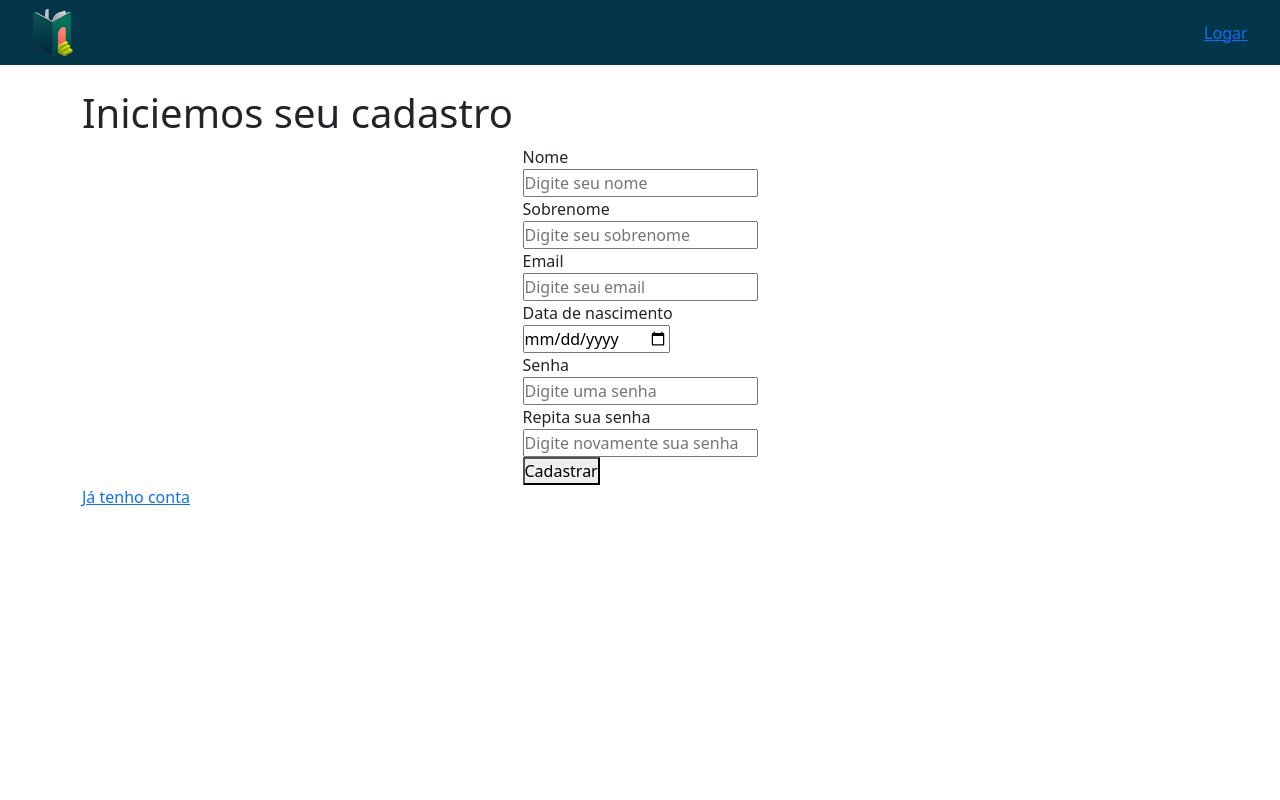
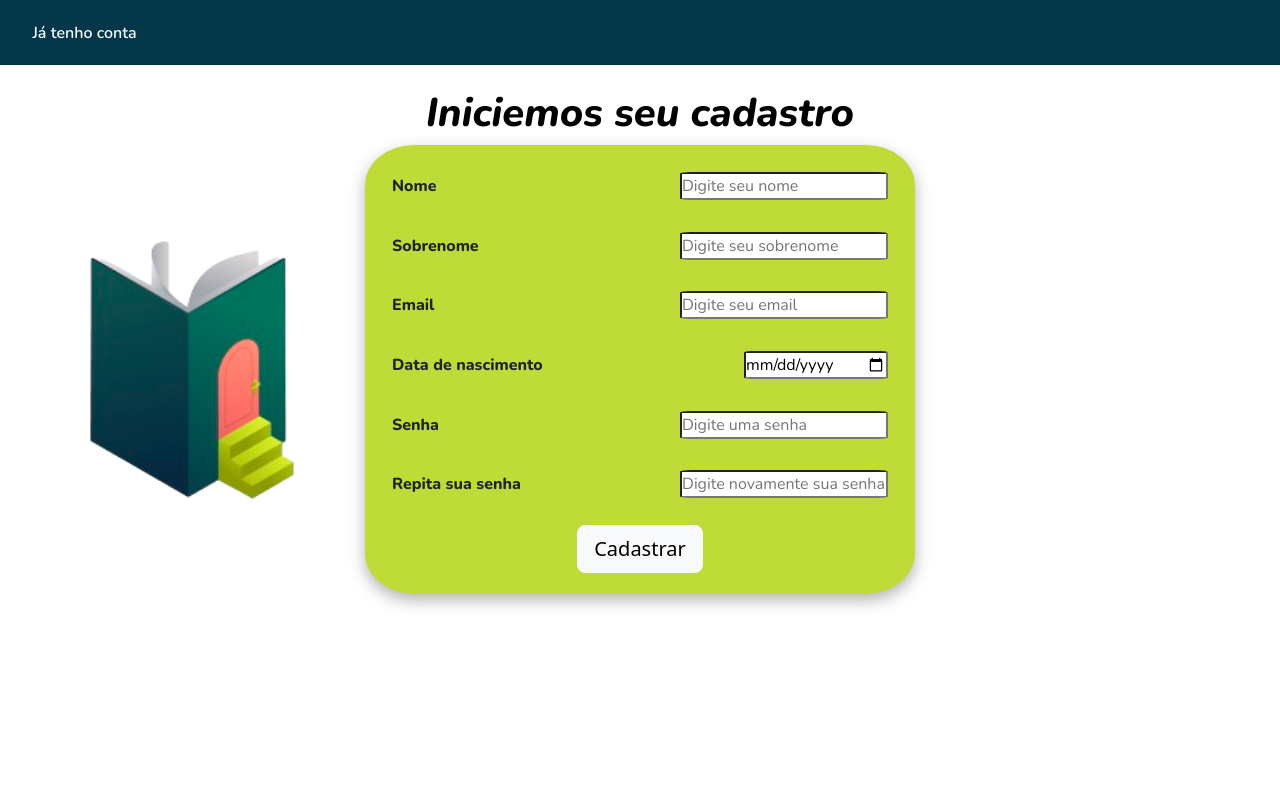
Before and after one commit to Nahoov/Sistema_Bibliotecario, a Python web app: template app/templates/index.html in a window 1280 px wide. Run offline with Jinja, Linux system fonts and the light colour scheme; the template is opened without the code that fills it, so the values that code supplies are empty; some web fonts are replaced.

Commit message:
estilizacao de cadastro

```diff
--- a/app/static/css/style_cadlog.css
+++ b/app/static/css/style_cadlog.css
@@ -12,6 +12,13 @@
     --azul-esc: #04364A;
 }
 
+/* PÁGINA CADASTRO PRINCIPAL */
+
+body {
+    min-height: 100vh;
+    /*background: var(--laranja);*/
+}
+
 .header{
     height: 65px;   /* altura real do header */
     padding: 0 20px;
@@ -20,6 +27,13 @@
     align-items: center;
     background: var(--azul-esc);
 
+}
+
+#link_ancora {
+    font-family: "Nunito", sans-serif;
+    font-weight: 600;
+    color: white;
+    text-decoration: none;
 }
 
 .nav-bar {
@@ -33,15 +47,80 @@
 
 }
 
-nav img {
+/*nav img {
     max-height: 100%;
     width: auto;
+} */
+
+.titulo_principal {
+    text-align: center;
+    font-family: "Nunito", sans-serif;
+    font-weight: 800;
+    font-style: italic;
+    color:black;
+
 }
 
-.cadastro {
+.container-conteudo-cadastro {
+    position: relative;
     display: flex;
     align-items: center;
-    flex-direction: column;
+
+}
+
+#imagem {
+    position: absolute;
+}
+
+#imagem img {
+    width: 220px;
+}
 
 
+.container-cadastro {
+
+    width: 550px;
+    padding: 1%;
+    margin: 0% auto;
+    border: none;
+    border-radius: 9%;
+    box-shadow: 0 6px 16px rgba(0,0,0,0.3);
+    display: flex;
+    flex-direction: column;
+    background: var(--verde);
 }
+
+
+.container_sessao {
+    font-family: "Nunito", sans-serif;
+    font-weight: 800;
+    display: flex;
+    flex-direction: row;
+    justify-content: space-between;
+    align-items: center;
+    padding: 3%;
+}
+
+input {
+    border-radius: 5%;
+}
+
+.botao_cadastrar {
+    display: flex;
+    justify-content: center;
+    padding: 2%;
+
+}
+
+#botao {
+    border-radius: 5%;
+}
+
+.btn-cadastro {
+    background-color: #04364A;
+    border-color: #04364A;
+}
+
+
+
+/* Pagina login (algumas coisas diferentes) */
--- a/app/templates/base.html
+++ b/app/templates/base.html
@@ -8,7 +8,9 @@
     <title>{% block title %} Biblioteca {% endblock %}</title>
 
      <!--Para colocar a logo na aba da página-->
-    <link rel="icon" type="image/png" href="{{ url_for('static', filename='img/entrada_biblioteca.png') }}">
+    <link rel="icon" type="image/png" href="{{ url_for('static', filename='img/livros.png') }}">
+
+
 
     <!--Para colocar css nas páginas filhos-->
     {% block css %}
@@ -16,7 +18,8 @@
     {% endblock %}
 
     <!-- Bootstrap -->
-    <link rel="stylesheet" href="https://cdn.jsdelivr.net/npm/bootstrap@5.3.0/dist/css/bootstrap.min.css">
+     <link rel="stylesheet" href="https://cdn.jsdelivr.net/npm/bootstrap@5.3.0/dist/css/bootstrap.min.css">
+
 </head>
 
 <body>
--- a/app/templates/index.html
+++ b/app/templates/index.html
@@ -8,16 +8,22 @@
 
 
 {% block header_img %}
-    <img src="{{ url_for('static', filename='img/entrada_biblioteca.png') }}" alt="Logo biblioteca">
-    <a href="/login_biblioteca">Logar</a>
+    <a href="/login_biblioteca" id="link_ancora"> Já tenho conta </a>
 {% endblock %}
 
 
 {% block conteudo %}
     <h1 class="titulo_principal">Iniciemos seu cadastro</h1>
 
-    <div class="cadastro">
-        <form action="/cadastrar" method="POST">
+    <div class="container-conteudo-cadastro">
+
+        <a href="/" id="imagem">
+            <img src="{{ url_for('static', filename='img/entrada_biblioteca.png') }}" alt="Logo biblioteca">
+        </a>
+
+        <div class="container-cadastro">
+
+            <form action="/cadastrar" method="POST" class="formulario">
 
                 <div class="container_sessao">
                     <label for="nome">Nome</label><br>
@@ -45,20 +51,18 @@
                     <input type="password" id="senha" name="senha" placeholder="Digite uma senha" minlength="8" required>
                 </div>
 
-            <div clas="container_sessao">
+                <div class="container_sessao">
                     <label for="confirmar_senha">Repita sua senha</label><br>
                     <input type="password" id="confirmar_senha" name="confirmar_senha" placeholder="Digite novamente sua senha"
                     minlength="8" required>
-            </div class="container_sessao">
+                </div>
 
                 <div class="botao_cadastrar">
-                <button type="submit">Cadastrar</button>
+                    <button type="submit" class="btn btn-light btn-lg">Cadastrar</button>
                 </div>
 
             </form>
         </div>
 
-    <div class="link_login">
-        <a href="/login_biblioteca">Já tenho conta</a>
     </div>
 {% endblock %}
--- a/app/templates/login.html
+++ b/app/templates/login.html
@@ -20,7 +20,7 @@
 
             <div>
                 <label for="senha">Senha</label><br>
-                <input type="text" id="senha" name="senha" placeholder="Digite sua senha" required>
+                <input type="password" id="senha" name="senha" placeholder="Digite sua senha" required>
             </div>
 
             <div>
```
Lines whose indentation alone changed are shown as unchanged.
